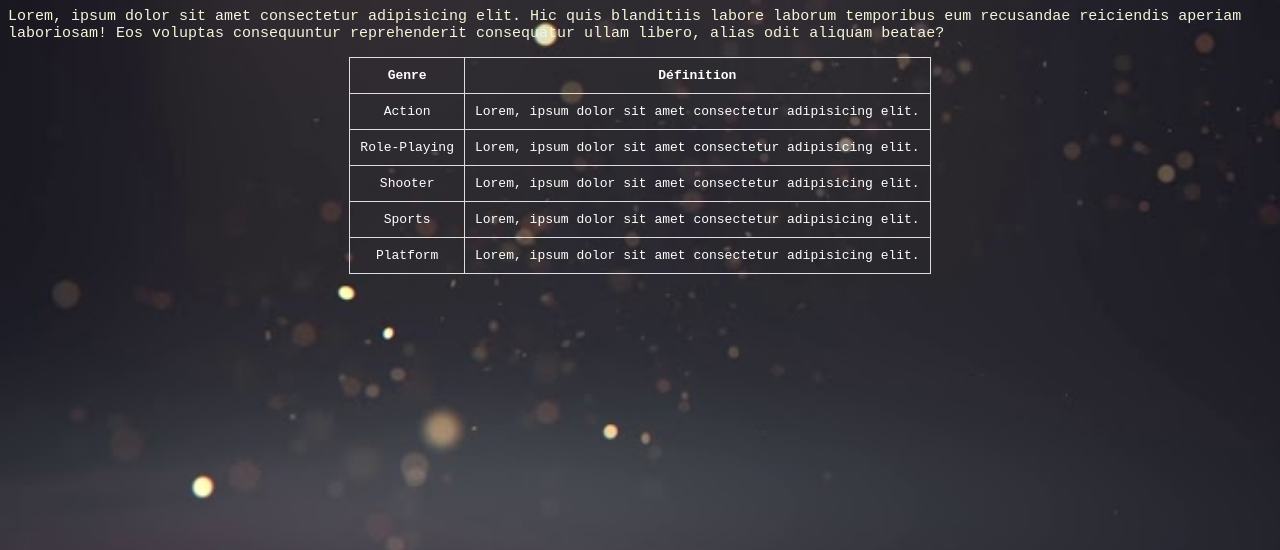
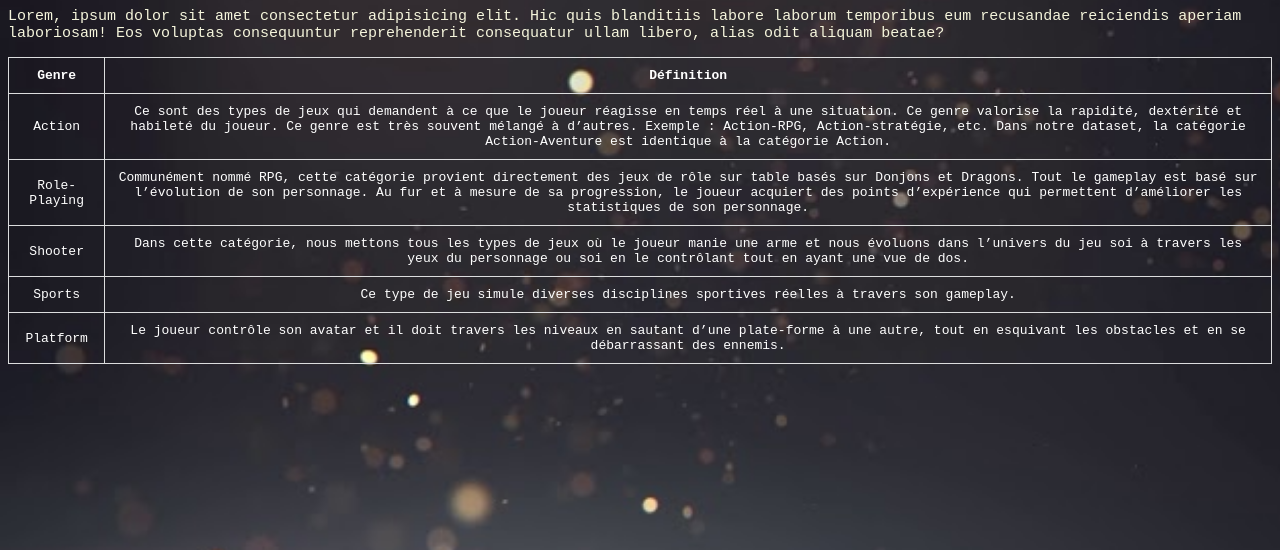
Before and after one commit to aleksandar-sr/Projet-VisualDon, a website built with webpack: page public/graphe.html in a window 1280 px wide. Shown: the part 699-1249 px from the top of the page. Built offline with nearby package versions, Linux system fonts and the light colour scheme.

Commit message:
Ajout Description des genres de jeux

```diff
--- a/public/css/style.css
+++ b/public/css/style.css
@@ -1,4 +1,6 @@
 /*-------General-------*/
+
+
 
 body {
   background-image: url(/imgs/background.jpg);
--- a/public/graphe.html
+++ b/public/graphe.html
@@ -25,18 +25,24 @@
 <body>
   <h2>Graphes</h2>
   <div class="line">
-        <p>Lorem, ipsum dolor sit amet consectetur adipisicing elit. Hic quis blanditiis labore laborum temporibus eum recusandae reiciendis aperiam laboriosam! Eos voluptas consequuntur reprehenderit consequatur ullam libero, alias odit aliquam beatae?</p>
+    <p>Lorem, ipsum dolor sit amet consectetur adipisicing elit. Hic quis blanditiis labore laborum temporibus eum
+      recusandae reiciendis aperiam laboriosam! Eos voluptas consequuntur reprehenderit consequatur ullam libero, alias
+      odit aliquam beatae?</p>
     <div id='tooltip'></div>
     <svg width='900' height='400'></svg>
   </div>
 
   <div id="histogram">
-        <p>Lorem, ipsum dolor sit amet consectetur adipisicing elit. Hic quis blanditiis labore laborum temporibus eum recusandae reiciendis aperiam laboriosam! Eos voluptas consequuntur reprehenderit consequatur ullam libero, alias odit aliquam beatae?</p>
+    <p>Lorem, ipsum dolor sit amet consectetur adipisicing elit. Hic quis blanditiis labore laborum temporibus eum
+      recusandae reiciendis aperiam laboriosam! Eos voluptas consequuntur reprehenderit consequatur ullam libero, alias
+      odit aliquam beatae?</p>
   </div>
 
   <div id="bubble">
     <h3>1983</h3>
-        <p>Lorem, ipsum dolor sit amet consectetur adipisicing elit. Hic quis blanditiis labore laborum temporibus eum recusandae reiciendis aperiam laboriosam! Eos voluptas consequuntur reprehenderit consequatur ullam libero, alias odit aliquam beatae?</p>
+    <p>Lorem, ipsum dolor sit amet consectetur adipisicing elit. Hic quis blanditiis labore laborum temporibus eum
+      recusandae reiciendis aperiam laboriosam! Eos voluptas consequuntur reprehenderit consequatur ullam libero, alias
+      odit aliquam beatae?</p>
   </div>
   <div>
     <table>
@@ -46,23 +52,32 @@
       </tr>
       <tr>
         <td>Action</td>
-              <td>Lorem, ipsum dolor sit amet consectetur adipisicing elit.</td>
+        <td>Ce sont des types de jeux qui demandent à ce que le joueur réagisse en temps réel à une situation. Ce genre
+          valorise la rapidité, dextérité et habileté du joueur. Ce genre est très souvent mélangé à d’autres. Exemple :
+          Action-RPG, Action-stratégie, etc. Dans notre dataset, la catégorie Action-Aventure est identique à la
+          catégorie
+          Action.</td>
       </tr>
       <tr>
         <td>Role-Playing</td>
-              <td>Lorem, ipsum dolor sit amet consectetur adipisicing elit.</td>
+        <td>Communément nommé RPG, cette catégorie provient directement des jeux de rôle sur table basés sur Donjons et
+          Dragons. Tout le gameplay est basé sur l’évolution de son personnage. Au fur et à mesure de sa progression, le
+          joueur acquiert des points d’expérience qui permettent d’améliorer les statistiques de son personnage.</td>
       </tr>
       <tr>
         <td>Shooter</td>
-                <td>Lorem, ipsum dolor sit amet consectetur adipisicing elit.</td>
+        <td>Dans cette catégorie, nous mettons tous les types de jeux où le joueur manie une arme et nous évoluons dans
+          l’univers du jeu soi à travers les yeux du personnage ou soi en le contrôlant tout en ayant une vue de dos.
+        </td>
       </tr>
       <tr>
         <td>Sports</td>
-                <td>Lorem, ipsum dolor sit amet consectetur adipisicing elit.</td>
+        <td>Ce type de jeu simule diverses disciplines sportives réelles à travers son gameplay.</td>
       </tr>
       <tr>
         <td>Platform</td>
-                <td>Lorem, ipsum dolor sit amet consectetur adipisicing elit.</td>
+        <td>Le joueur contrôle son avatar et il doit travers les niveaux en sautant d’une plate-forme à une autre, tout
+          en esquivant les obstacles et en se débarrassant des ennemis.</td>
       </tr>
     </table>
   </div>
```
Lines whose indentation alone changed are shown as unchanged.
